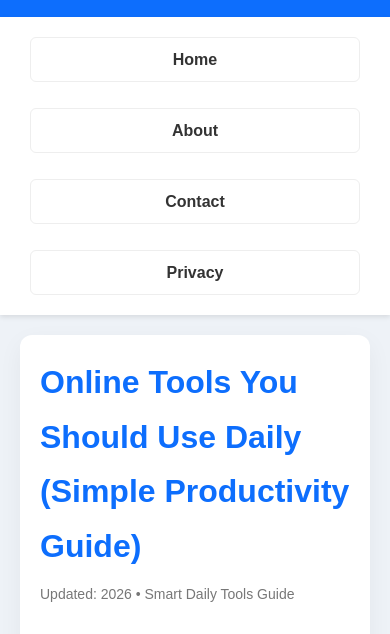
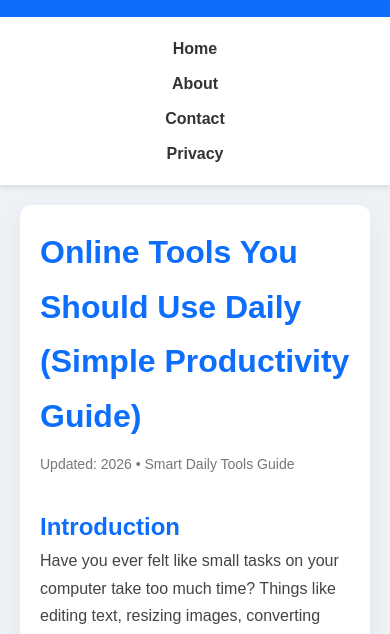
Before and after one commit to JT200025/smart-tools, a plain HTML site: page Blog/blog12.html in a window 390 px wide. Shown: the part 95-729 px from the top of the page. Drawn offline with Linux system fonts and the light colour scheme.

Commit message:
Update blog12.html

```diff
--- a/Blog/blog12.html
+++ b/Blog/blog12.html
@@ -64,46 +64,25 @@ header h1 {
 /* =========================
    NAVBAR
 ========================= */
-/* NAVBAR */
+
     nav {
             background: #ffffff;
-    padding: 12px;
+            padding: 10px;
             text-align: center;
             box-shadow: 0 2px 5px rgba(0,0,0,0.1);
-
-    display: flex;
-    justify-content: center;
-    flex-wrap: wrap; /* important */
-    gap: 10px;
         }
 
         nav a {
+            margin: 0 10px;
             text-decoration: none;
             color: #333;
             font-weight: bold;
-    padding: 8px 12px;
-    border-radius: 6px;
-    transition: 0.3s;
         }
 
         nav a:hover {
-    background: #0d6efd;
-    color: #fff;
+            color: #0d6efd;
         }
 
-/* MOBILE FIX */
-@media (max-width: 600px) {
-    nav {
-        flex-direction: column;
-        align-items: center;
-    }
-
-    nav a {
-        width: 90%;
-        text-align: center;
-        border: 1px solid #eee;
-    }
-}
 
 /* =========================
    ARTICLE HEADER
```
Lines whose indentation alone changed are shown as unchanged.
